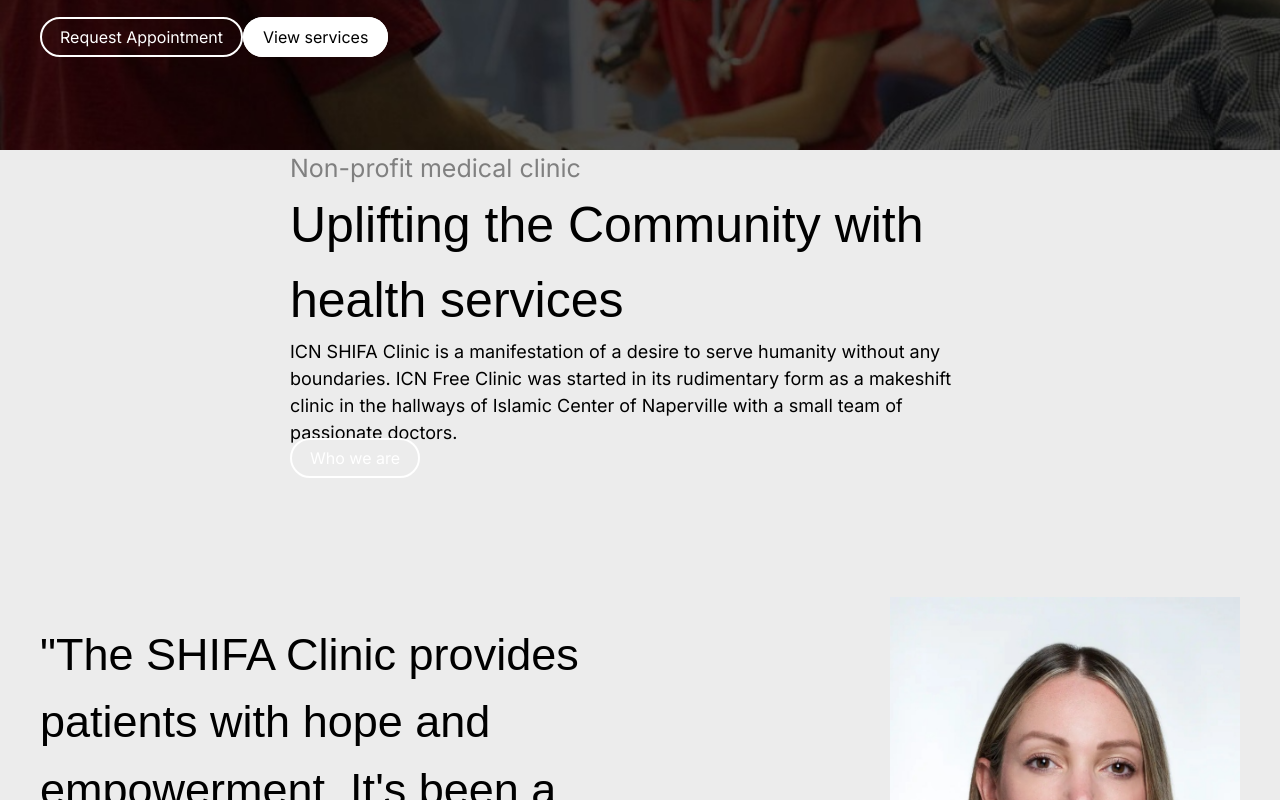
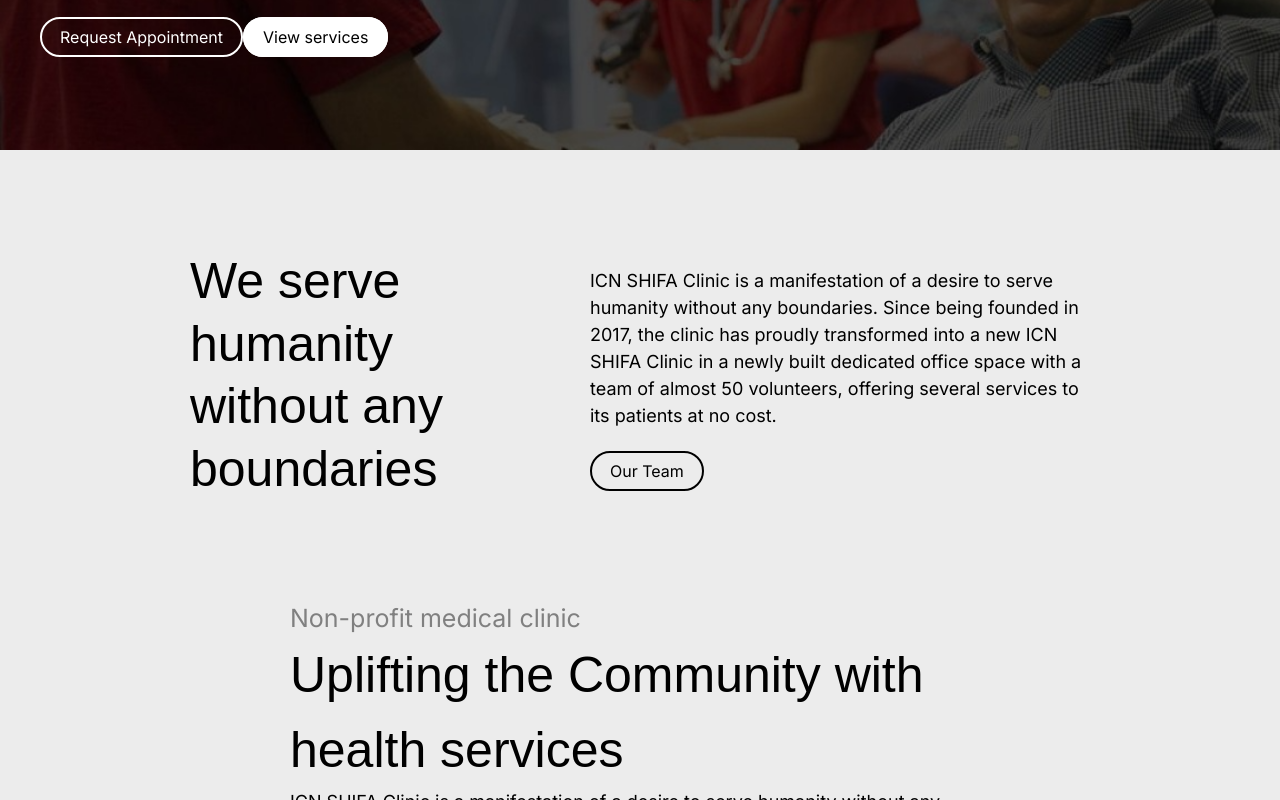
Before and after one commit to dylsub/SHIFAClinicWebsite, a Next.js app: page / in a window 1280 px wide. Shown: the part 510-1310 px from the top of the page. Built offline with nearby package versions, Linux system fonts and the light colour scheme; a web font is replaced by a local one.

Commit message:
Minor changes

```diff
--- /dev/null
+++ b/app/(components)/who-we-are/about/WWAAbout.jsx
@@ -0,0 +1,34 @@
+import React from "react";
+import ButtonBlackTransparent from "../../reusables/ButtonBlackTransparent";
+import classes from "./WWAAbout.module.css";
+
+// I cooked
+
+const WWAAbout = () => {
+  return (
+    <div className={classes.about_container}>
+      <div>
+        <h1 className={classes.title_text}>
+          We serve
+          <br /> humanity
+          <br /> without any
+          <br /> boundaries
+        </h1>
+      </div>
+
+      <div>
+        <p className={classes.body_text}>
+          ICN SHIFA Clinic is a manifestation of a desire to serve humanity
+          without any boundaries. Since being founded in 2017, the clinic has
+          proudly transformed into a new ICN SHIFA Clinic in a newly built
+          dedicated office space with a team of almost 50 volunteers, offering
+          several services to its patients at no cost.
+        </p>
+
+        <ButtonBlackTransparent path="/">Our Team</ButtonBlackTransparent>
+      </div>
+    </div>
+  );
+};
+
+export default WWAAbout;
--- /dev/null
+++ b/app/(components)/who-we-are/about/WWAAbout.module.css
@@ -0,0 +1,17 @@
+.about_container {
+  display: flex;
+  justify-content: center;
+  align-items: center;
+  padding: 100px 320px;
+  max-width: 1200px;
+}
+
+.title_text {
+  width: 400px;
+  line-height: 1.25;
+}
+
+.body_text {
+  padding-bottom: 30px;
+  width: 500px;
+}
--- a/app/(components)/who-we-are/about/WWEAbout.jsx
+++ /dev/null
@@ -1,35 +0,0 @@
-import React from "react";
-import ButtonBlackTransparent from "../../reusables/ButtonBlackTransparent";
-
-// I cooked
-
-const WWEAbout = () => {
-  return (
-    <div style={{ display: "flex", justifyContent: "center", padding: "100px 320px", backgroundColor: "#f1f1f1" }}>
-      <div style={{ maxWidth: "1400px", display: "flex", alignItems: "center"}}>
-
-
-        <div>
-          <p style={{ width: "350px", fontSize: "56px", lineHeight: "1", fontFamily: "Inter" }}>
-            We serve<br /> humanity<br /> without any<br /> boundaries
-          </p>
-        </div>
-
-
-        <div>
-          <p style={{ fontSize: "20px", lineHeight: "1.5", fontFamily: "Inter", paddingBottom: "20px" }}>
-            ICN SHIFA Clinic is a manifestation of a desire to serve humanity without any boundaries.
-            Since being founded in 2017, the clinic has proudly transformed into a new ICN SHIFA Clinic
-            in a newly built dedicated office space with a team of almost 50 volunteers, offering
-            several services to its patients at no cost.
-          </p>
-
-          <ButtonBlackTransparent path="/">Our Team</ButtonBlackTransparent>
-        </div>
-      </div>
-    </div>
-  );
-};
-
-
-export default WWEAbout;
--- a/app/page.js
+++ b/app/page.js
@@ -7,6 +7,8 @@
 import ButtonWhiteTransparent from "./(components)/reusables/ButtonWhiteTransparent";
 import ButtonWhiteFilled from "./(components)/reusables/ButtonWhiteFilled";
 import HomeHero from "./(components)/home/HomeHero";
+import WWAAbout from "./(components)/who-we-are/about/WWAAbout";
+import Grid from "./(components)/who-we-are/grid/Grid";
 
 export default function Home() {
   return (
@@ -14,6 +16,10 @@
       <NavBar></NavBar>
 
       <HomeHero></HomeHero>
+
+      <WWAAbout></WWAAbout>
+
+      <Grid></Grid>
 
       <DetailedTextBlock
         subtitleText={"Non-profit medical clinic"}
```
Also changed, not shown: app/(components)/home/HomeHero.jsx (+3 -11 lines), app/(components)/who-we-are/about/WWEAbout.module.css (deleted).
